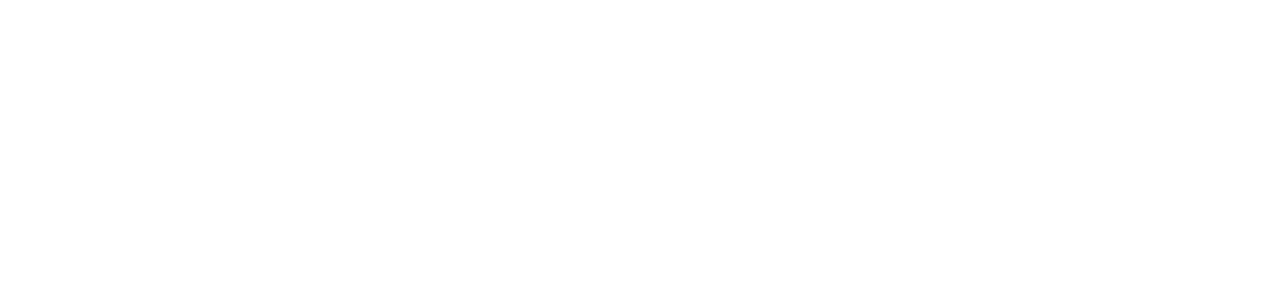
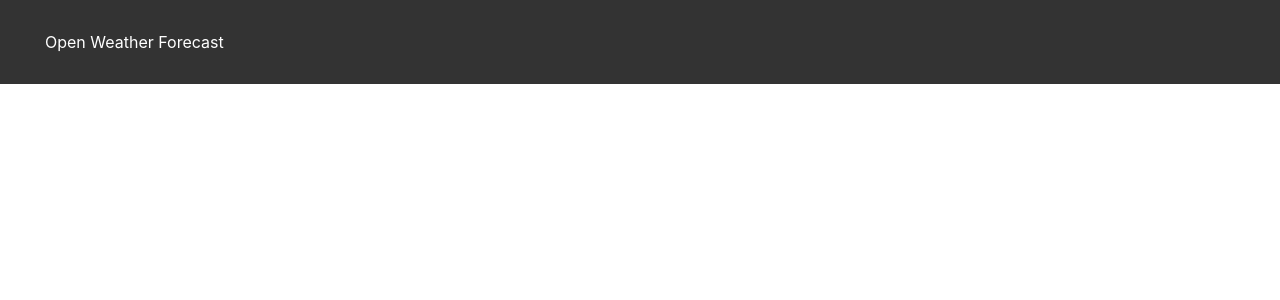
Before and after one commit to anshad/open-weather, an Angular app: page / in a window 1280 px wide. Shown: the top 300 px of the page. Built offline with nearby package versions, Linux system fonts and the light colour scheme.

Commit message:
Add app header

```diff
--- a/src/app/app-header/app-header.component.html
+++ /dev/null
@@ -1,3 +0,0 @@
-<p>
-  app-header works!
-</p>
--- a/src/app/app-header/app-header.component.ts
+++ /dev/null
@@ -1,15 +0,0 @@
-import { Component, OnInit } from '@angular/core';
-
-@Component({
-  selector: 'app-app-header',
-  templateUrl: './app-header.component.html',
-  styleUrls: ['./app-header.component.scss']
-})
-export class AppHeaderComponent implements OnInit {
-
-  constructor() { }
-
-  ngOnInit() {
-  }
-
-}
--- a/src/app/app.component.html
+++ b/src/app/app.component.html
@@ -0,0 +1,7 @@
+<div class="container-fluid">
+  <app-header></app-header>
+  <div class="row">
+    <div class="col-md-12">
+    </div>
+  </div>
+</div>
--- a/src/app/app.module.ts
+++ b/src/app/app.module.ts
@@ -2,12 +2,12 @@
 import { NgModule } from '@angular/core';
 
 import { AppComponent } from './app.component';
-import { AppHeaderComponent } from './app-header/app-header.component';
+import { HeaderComponent } from './header/header.component';
 
 @NgModule({
   declarations: [
     AppComponent,
-    AppHeaderComponent
+    HeaderComponent
   ],
   imports: [
     BrowserModule
--- /dev/null
+++ b/src/app/header/header.component.html
@@ -0,0 +1,5 @@
+<div class="row app-header">
+  <div class="col-md-12">
+    Open Weather Forecast
+  </div>
+</div>
--- /dev/null
+++ b/src/app/header/header.component.scss
@@ -0,0 +1,6 @@
+@import "../../variables";
+.app-header {
+    background: $header-bg;
+    padding: 30px;
+    color: #ffffff;
+}
--- /dev/null
+++ b/src/app/header/header.component.ts
@@ -0,0 +1,15 @@
+import { Component, OnInit } from '@angular/core';
+
+@Component({
+  selector: 'app-header',
+  templateUrl: './header.component.html',
+  styleUrls: ['./header.component.scss']
+})
+export class HeaderComponent implements OnInit {
+
+  constructor() { }
+
+  ngOnInit() {
+  }
+
+}
--- a/src/styles.scss
+++ b/src/styles.scss
@@ -1,3 +1,2 @@
-/* You can add global styles to this file, and also import other style files */
 @import "~bootstrap/dist/css/bootstrap.min.css";
 @import "~font-awesome/css/font-awesome.css";
--- /dev/null
+++ b/src/variables.scss
@@ -0,0 +1 @@
+$header-bg: #333333;
```
Also changed, not shown: .angular-cli.json, src/app/app-header/app-header.component.scss (deleted), 1 other file (tests, documents, lock files or other folders).
